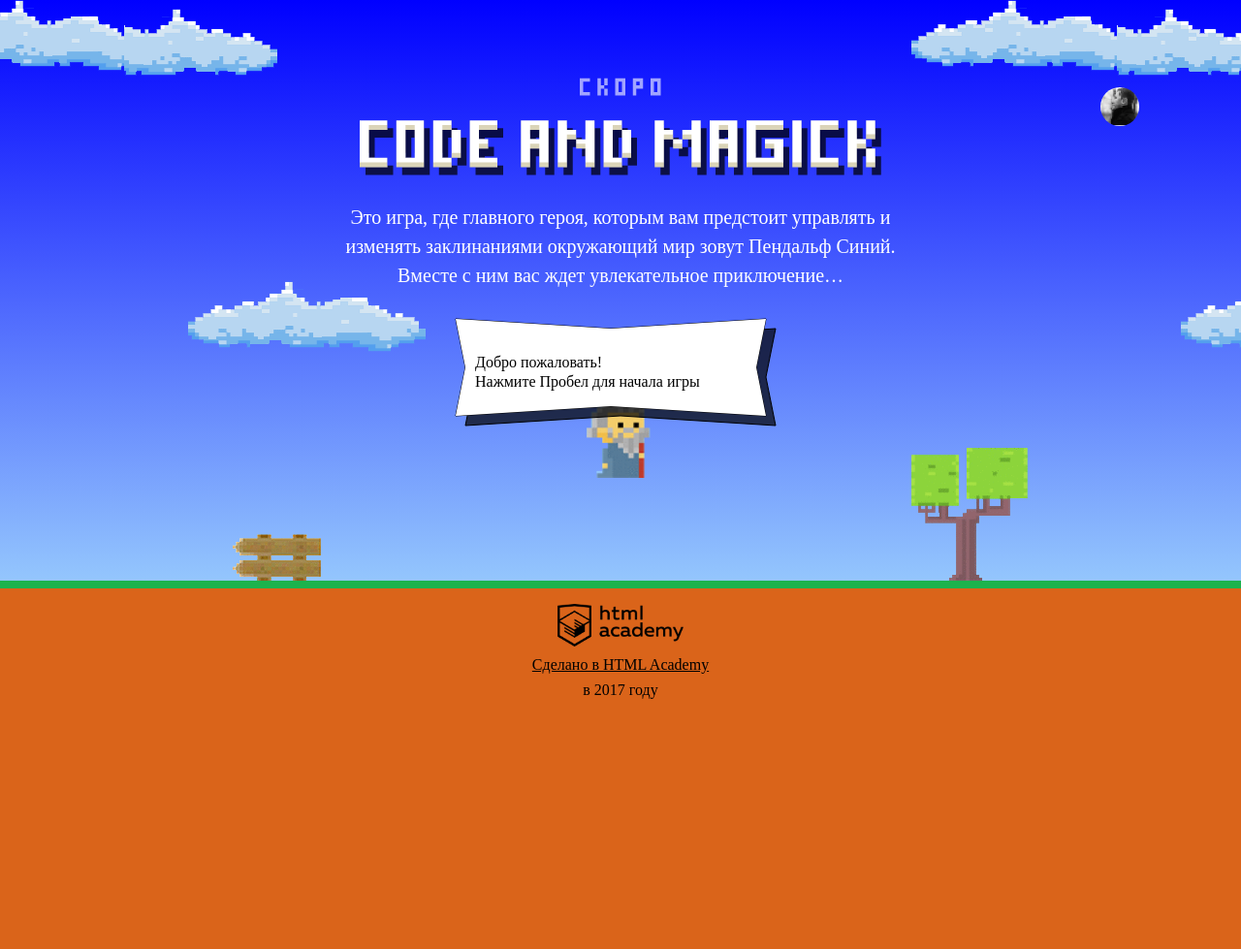
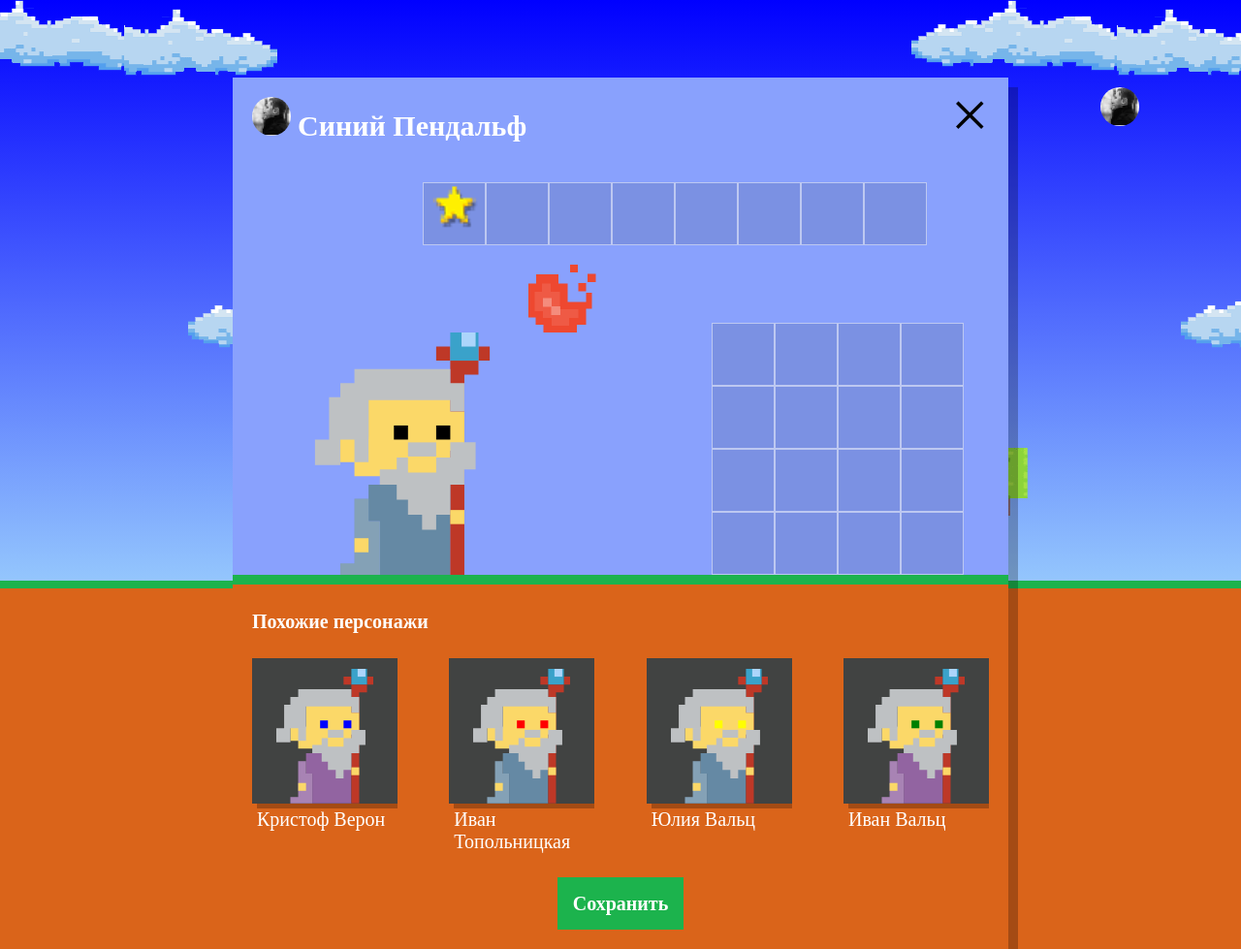
Before and after one commit to SatellTan/852957-code-and-magick, a website: page index.html in a window 1280 px wide. Shown: the whole page at 97% size. Before the commit the page ends 800 px from the top, so only its background shows below. Drawn offline with Linux system fonts and the light colour scheme; a web font is replaced by a local one.

Commit message:
Создание блока волшебников со случайно сгенерированными свойствами

```diff
--- a/index.html
+++ b/index.html
@@ -203,6 +203,7 @@
   };
 </script>
 <script src="js/stat.js"></script>
+<script src="js/setup.js"></script>
 <script src="js/game.js"></script>
 
 </body>
--- /dev/null
+++ b/js/setup.js
@@ -0,0 +1,66 @@
+'use strict';
+
+var names = ['Иван', 'Хуан Себастьян', 'Мария', 'Кристоф', 'Виктор', 'Юлия', 'Люпита', 'Вашингтон'];
+var surnames = ['да Марья', 'Верон', 'Мирабелла', 'Вальц', 'Онопко', 'Топольницкая', 'Нионго', 'Ирвинг'];
+var coatColors = ['rgb(101, 137, 164)', 'rgb(241, 43, 107)', 'rgb(146, 100, 161)', 'rgb(56, 159, 117)', 'rgb(215, 210, 55)', 'rgb(0, 0, 0)'];
+var eyesColors = ['black', 'red', 'blue', 'yellow', 'green'];
+
+var userDialog = document.querySelector('.setup');
+var similarListElement = userDialog.querySelector('.setup-similar-list');
+var similarWizardTemplate = document.querySelector('#similar-wizard-template').content.querySelector('.setup-similar-item');
+
+userDialog.classList.remove('hidden');
+
+var itemSelection = function (array) {
+  return array[Math.floor(Math.random() * array.length)];
+};
+
+var createName = function () {
+  return itemSelection(names) + ' ' + itemSelection(surnames);
+};
+
+var wizards = [
+  {
+    name: createName(),
+    coatColor: itemSelection(coatColors),
+    eyesColor: itemSelection(eyesColors)
+  },
+  {
+    name: createName(),
+    coatColor: itemSelection(coatColors),
+    eyesColor: itemSelection(eyesColors)
+  },
+  {
+    name: createName(),
+    coatColor: itemSelection(coatColors),
+    eyesColor: itemSelection(eyesColors)
+  },
+  {
+    name: createName(),
+    coatColor: itemSelection(coatColors),
+    eyesColor: itemSelection(eyesColors)
+  }
+];
+
+var renderWizard = function (wizard) {
+  var wizardElement = similarWizardTemplate.cloneNode(true);
+
+  wizardElement.querySelector('.setup-similar-label').textContent = wizard.name;
+  wizardElement.querySelector('.wizard-coat').style.fill = wizard.coatColor;
+  wizardElement.querySelector('.wizard-eyes').style.fill = wizard.eyesColor;
+
+  return wizardElement;
+};
+
+var fillingBlock = function (array) {
+  var fragment = document.createDocumentFragment();
+
+  for (var i = 0; i < array.length; i++) {
+    fragment.appendChild(renderWizard(array[i]));
+  }
+
+  return fragment;
+};
+
+similarListElement.appendChild(fillingBlock(wizards));
+userDialog.querySelector('.setup-similar').classList.remove('hidden');
```
